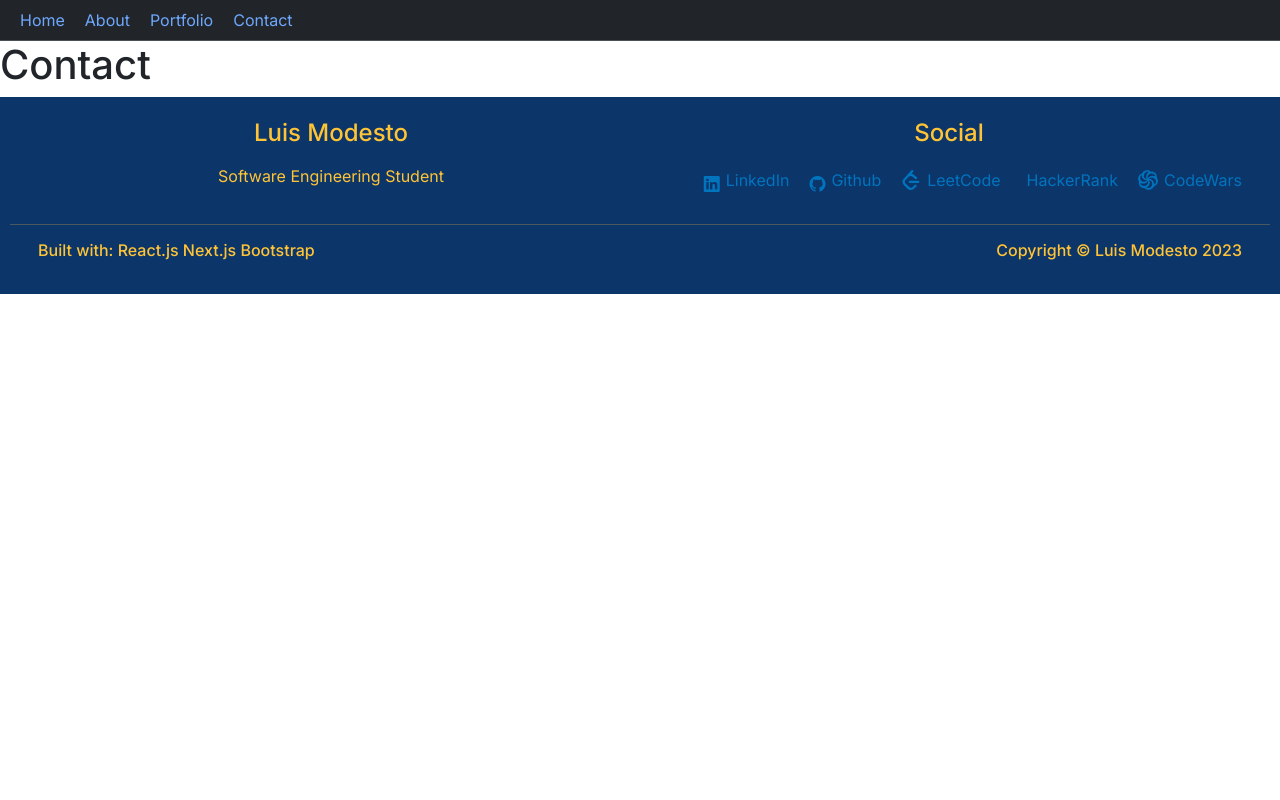
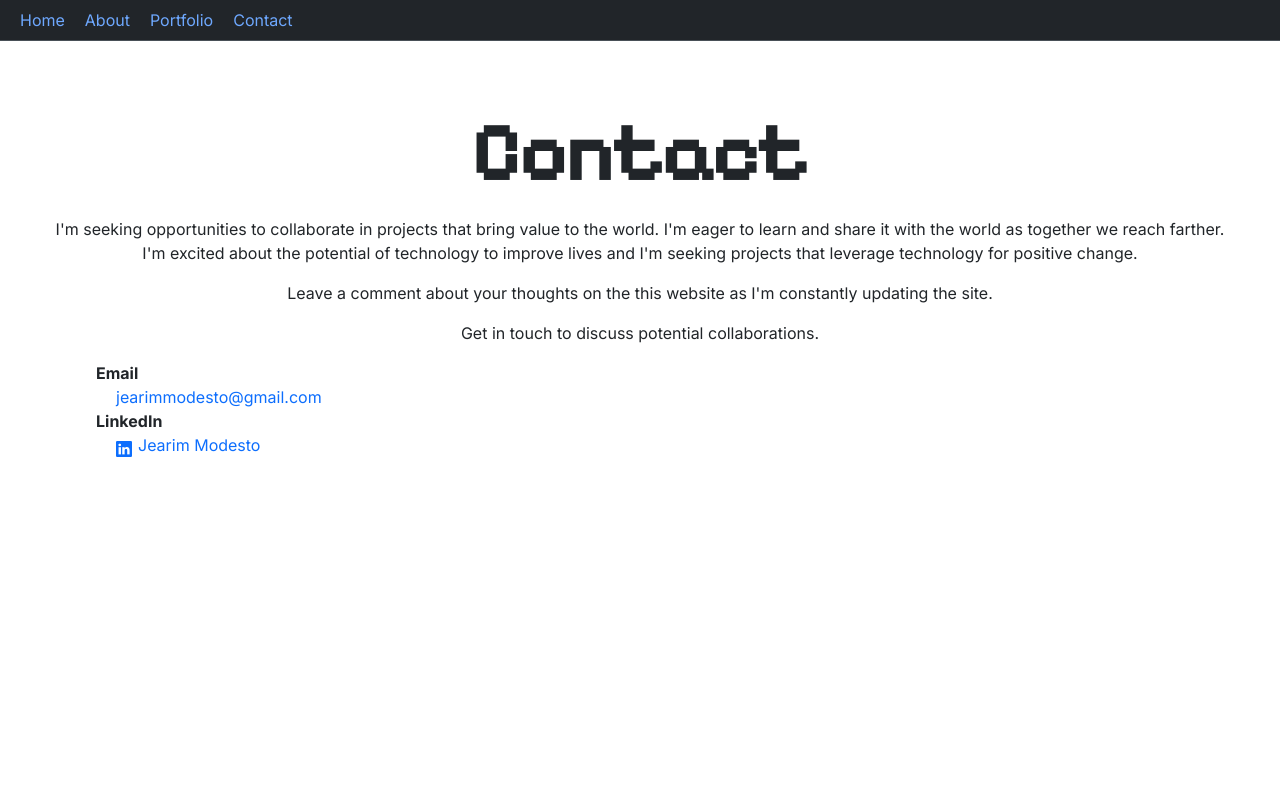
Before and after one commit to RepellantHail/RepellantHail.github.io, a Next.js app: page /contact in a window 1280 px wide. Shown: the top 800 px of the page. Built offline with nearby package versions, Linux system fonts and the light colour scheme.

Commit message:
finishing touch

```diff
--- a/src/app/contact/page.js
+++ b/src/app/contact/page.js
@@ -1,9 +1,25 @@
 import React from 'react'
+import Title from '../components/Title'
 
 export default function page() {
     return (
-      <div>
-          <h1>Contact</h1>
+      <div className='container-fluid vh-100 text-center p-5'>
+          <Title {...{title: 'Contact'}}/>
+          <p> I'm seeking opportunities to collaborate in projects that bring value to the world. I'm eager to learn and share it with the world as together we reach farther. I'm excited about the potential of technology to improve lives and I'm seeking projects that leverage technology for positive change.</p>
+          <p>Leave a comment about your thoughts on the this website as I'm constantly updating the site.</p>
+          <p>Get in touch to discuss potential collaborations. </p>
+          <dl className="text-start ms-5">
+            <dt><i class="fa-solid fa-envelope"></i> Email</dt>
+                <a href="mailto:jearimmodesto@gmail.com">
+                    <i className="fas fa-envelope"></i> jearimmodesto@gmail.com
+                </a>
+            <dt><i class="fa-brands fa-linkedin"></i> LinkedIn</dt>
+              <dd>
+                        <a className="icon-link" href="https://www.linkedin.com/in/jearim-modesto/" target="_blank">
+                            <i class="bi bi-linkedin"> </i>
+                            Jearim Modesto
+                        </a></dd>
+          </dl>
       </div>
     )
   }
--- a/src/app/page.js
+++ b/src/app/page.js
@@ -4,7 +4,7 @@
 
 export default function Home() {
   return (
-    <div className="container-fluid text-start vh-75 d-flex flex-column ">
+    <div className="container-fluid text-start vh-100 d-flex flex-column ">
       <Main></Main>
     </div>
   );
```
Also changed, not shown: src/app/about/ContactCard.js (added, +30 -0 lines), src/app/about/page.js (+14 -26 lines).
